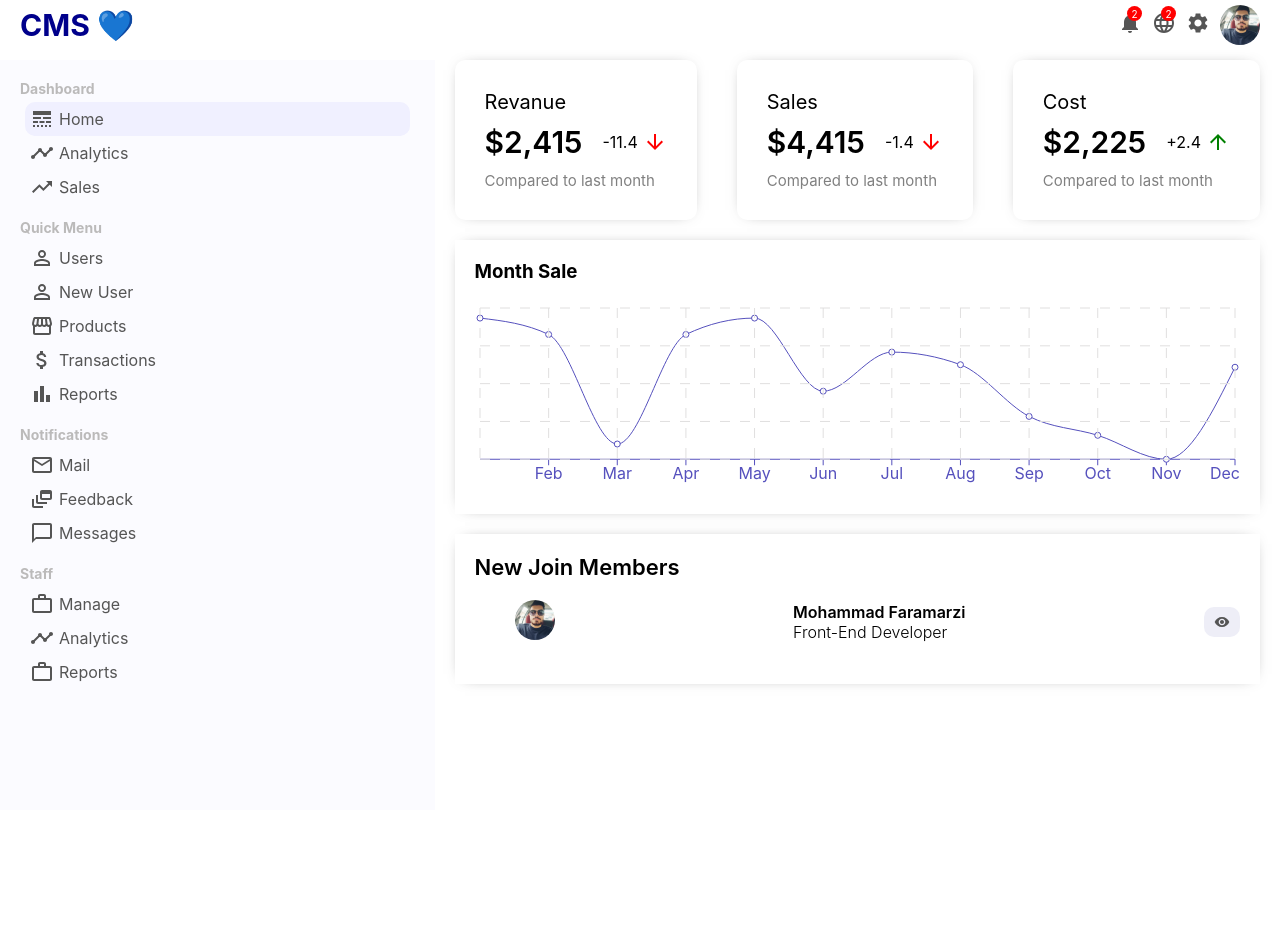
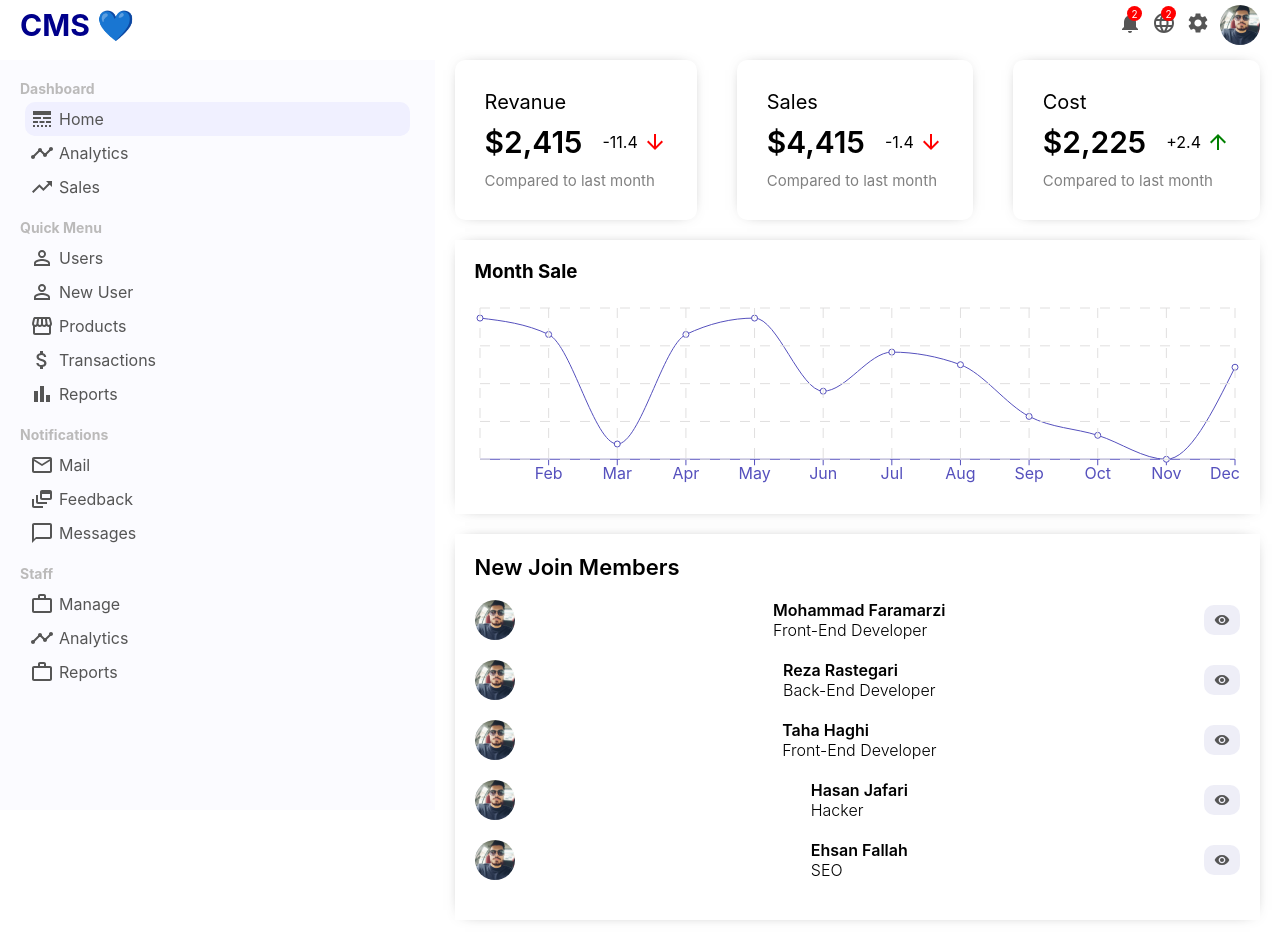
Before and after one commit to mohammadfaramarzi1/react-cms-course, a React (Create React App) app: page / in a window 1280 px wide. Before the commit the page ends 810 px from the top, so only its background shows below. Built offline with nearby package versions, Linux system fonts and the light colour scheme.

Commit message:
feat: add newMembers Array

```diff
--- a/src/components/WidgetSm/WidgetSm.css
+++ b/src/components/WidgetSm/WidgetSm.css
@@ -11,6 +11,11 @@
 }
 
 .widgetsm__list {
+  margin: 0;
+  padding: 0;
+}
+
+.widgetsm__list-item {
   display: flex;
   justify-content: space-between;
   align-items: center;
--- a/src/components/WidgetSm/WidgetSm.jsx
+++ b/src/components/WidgetSm/WidgetSm.jsx
@@ -1,26 +1,29 @@
 import VisibilityIcon from "@mui/icons-material/Visibility";
+import { newMembers } from "../../datas";
 
-import "./WidgetSm.css"
+import "./WidgetSm.css";
 
 function WidgetSm() {
   return (
     <div className="widgetsm">
       <span className="widgetsm__title">New Join Members</span>
       <ul className="widgetsm__list">
-        <li className="widgetsm__list-item">
+        {newMembers.map((newMember) => (
+          <li className="widgetsm__list-item" key={newMember.id}>
             <img
-            src="images/5886539613504389703.jpg"
+              src={newMember.images}
               class="widgetsm__img"
               alt="user widget"
             />
-        </li>
             <div className="widgetsm__user">
-          <span className="widgetsm__username">Mohammad Faramarzi</span>
-          <span className="widgetsm__user-title">Front-End Developer</span>
+              <span className="widgetsm__username">{newMember.username}</span>
+              <span className="widgetsm__user-title">{newMember.title}</span>
             </div>
             <button className="widgetsm__button">
               <VisibilityIcon className="widgetsm__icon" />
             </button>
+          </li>
+        ))}
       </ul>
     </div>
   );
--- a/src/datas.js
+++ b/src/datas.js
@@ -49,4 +49,37 @@ let xAxisData = [
   },
 ];
 
-export { xAxisData };
+let newMembers = [
+  {
+    id: 1,
+    username: "Mohammad Faramarzi",
+    title: "Front-End Developer",
+    images: "images/5886539613504389703.jpg",
+  },
+  {
+    id: 2,
+    username: "Reza Rastegari",
+    title: "Back-End Developer",
+    images: "images/5886539613504389703.jpg",
+  },
+  {
+    id: 3,
+    username: "Taha Haghi",
+    title: "Front-End Developer",
+    images: "images/5886539613504389703.jpg",
+  },
+  {
+    id: 4,
+    username: "Hasan Jafari",
+    title: "Hacker",
+    images: "images/5886539613504389703.jpg",
+  },
+  {
+    id: 5,
+    username: "Ehsan Fallah",
+    title: "SEO",
+    images: "images/5886539613504389703.jpg",
+  },
+];
+
+export { xAxisData, newMembers };
```
Lines whose indentation alone changed are shown as unchanged.
